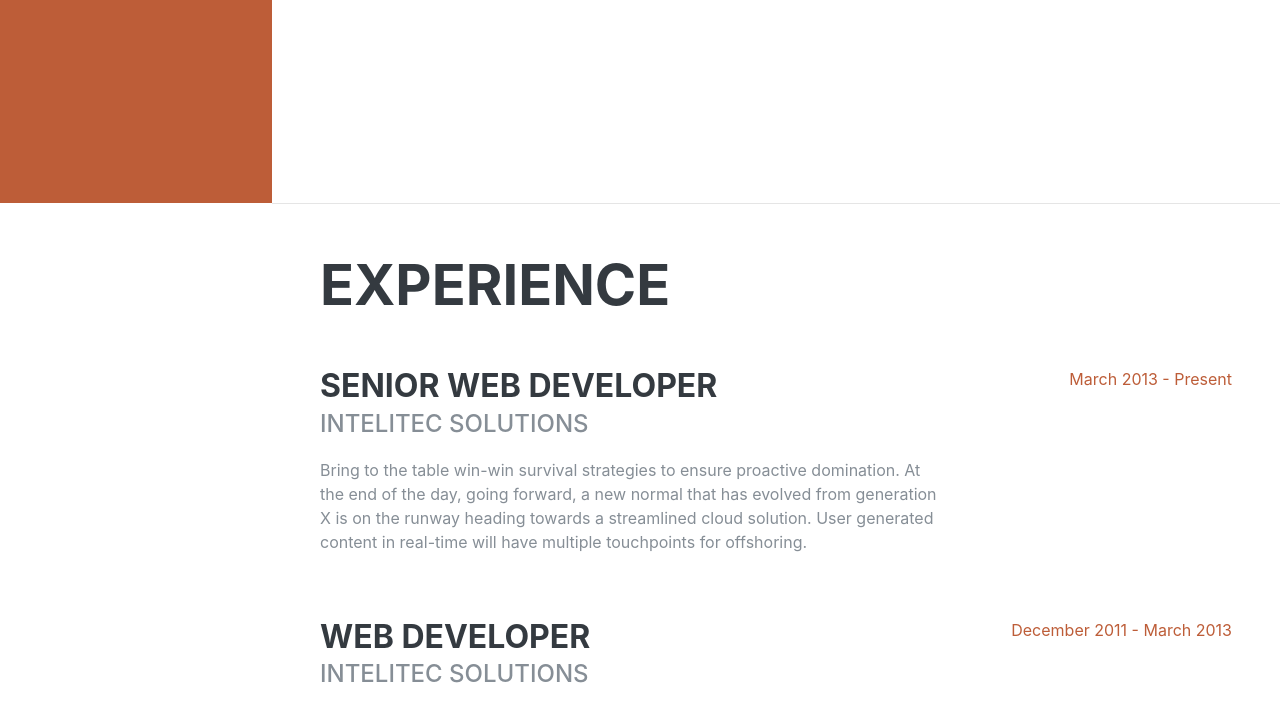
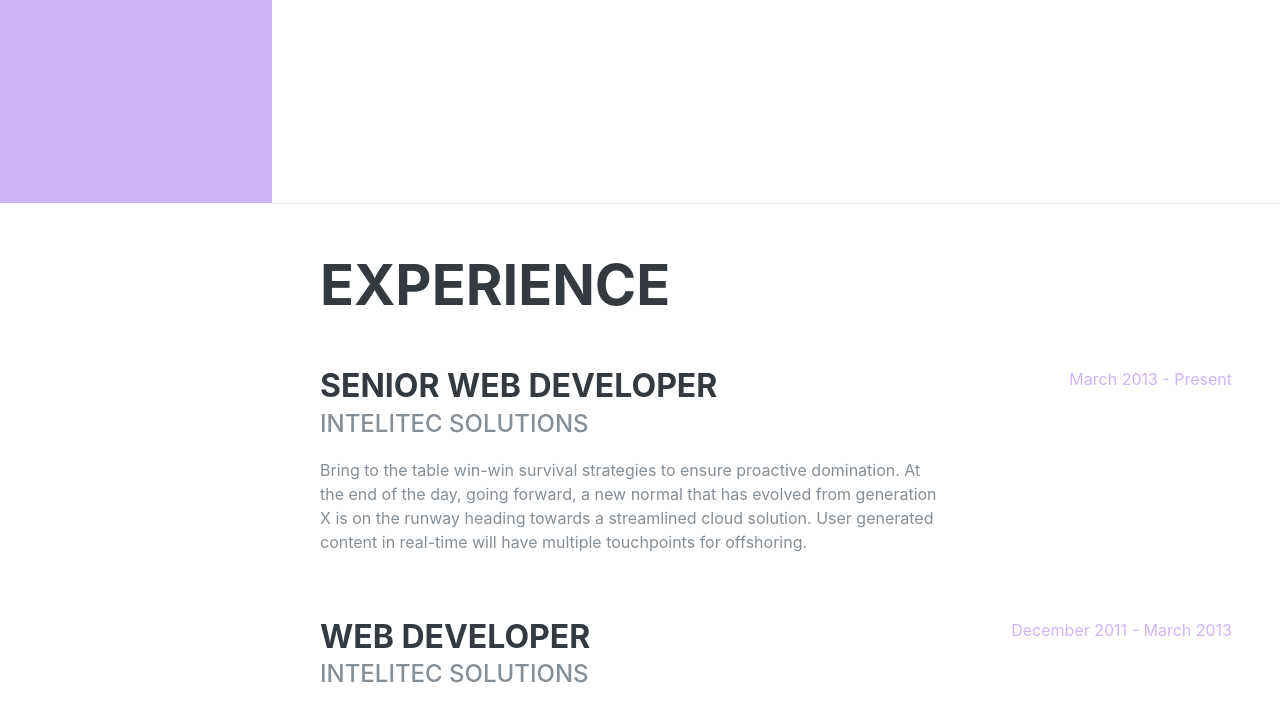
Before and after one commit to dufma9385/dufma9385.github.io, a website: page index.html in a window 1280 px wide. Shown: the part 597-1302 px from the top of the page. Drawn offline with Linux system fonts and the light colour scheme; files that its build step writes are made by us from their sources; a web font is replaced by a local one.

Commit message:
primary color update

```diff
--- a/scss/_variables.scss
+++ b/scss/_variables.scss
@@ -24,8 +24,9 @@ $yellow:  #ffc107 !default;
 $green:   #28a745 !default;
 $teal:    #20c997 !default;
 $cyan:    #17a2b8 !default;
+$lightpurple: #d0b5f5 !default;
 
-$primary:       $orange !default;
+$primary:       $lightpurple !default;
 $secondary:     $gray-600 !default;
 $success:       $green !default;
 $info:          $cyan !default;
```
Also changed, not shown: css/resume.css, css/resume.min.css, js/resume.min.js.
